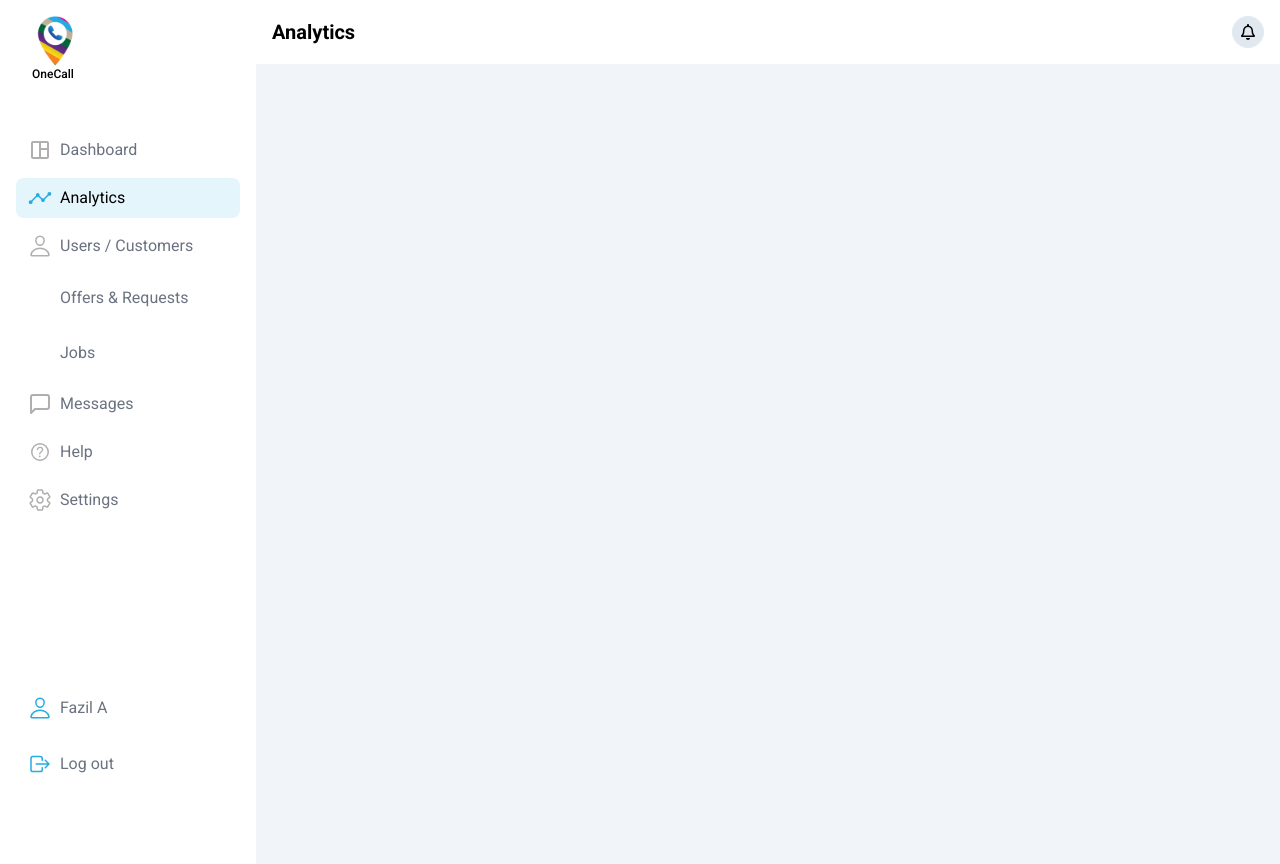
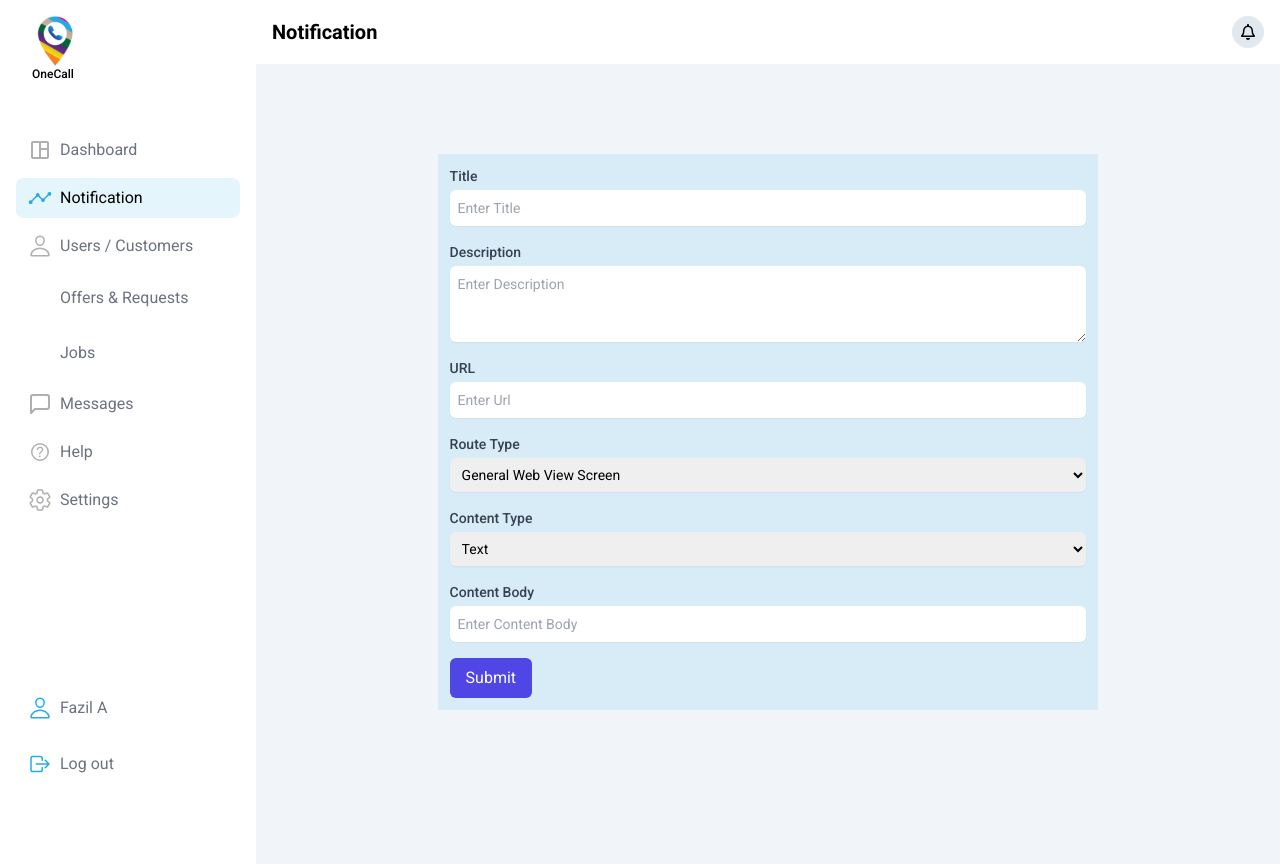
Before and after one commit to MTalhaKhan326/BusinessPortalv2.0, a React (Vite) app: page /analytics in a window 1280 px wide. Built offline with nearby package versions, Linux system fonts and the light colour scheme; some icons are missing.

Commit message:
first commit

```diff
--- a/package.json
+++ b/package.json
@@ -10,6 +10,7 @@
     "preview": "vite preview"
   },
   "dependencies": {
+    "axios": "^1.6.8",
     "localforage": "^1.10.0",
     "match-sorter": "^6.3.1",
     "react": "^18.2.0",
--- a/src/data/SidebarItems.jsx
+++ b/src/data/SidebarItems.jsx
@@ -13,7 +13,7 @@ const SidebarItems = [
   },
   {
     id: 2,
-    title: "Analytics",
+    title: "Notification",
     icon: <IoAnalytics color={"#AFAFAF"} size={"24px"} />,
     activeIcon: <IoAnalytics color={"#24ACE3"} size={"24px"} />,
     route: "/analytics"
--- a/src/main.jsx
+++ b/src/main.jsx
@@ -20,6 +20,7 @@ import JobsScreen from './modules/Jobs/JobsScreen.jsx';
 import MessagesScreen from './modules/Messages/MessagesScreen.jsx';
 import HelpScreen from './modules/Help/HelpScreen.jsx';
 import SettingsScreen from './modules/Settings/SettingsScreen.jsx';
+import NotificationScreen from './modules/Notifications/NotificationScreen.jsx';
 
 const router = createBrowserRouter([
   // {
@@ -66,7 +67,7 @@ const router = createBrowserRouter([
   },
   {
     path: "/analytics",
-    element: <AnalyticsScreen />,
+    element: <NotificationScreen />,
   },
   {
     path: "/customers",
--- /dev/null
+++ b/src/modules/Notifications/Form.jsx
@@ -0,0 +1,176 @@
+import axios from 'axios';
+import React, { useState } from 'react';
+
+const Form = () => {
+  const [formData, setFormData] = useState({
+    title: '',
+    description: '',
+    url: '',
+    routeType: 'general_web_view_screen', // Initial value for route type
+    contentType: 'text', // Initial value for content type
+    contentBody: '' // Initial value for content body
+  });
+
+  const [errors, setErrors] = useState({
+    title: '',
+    description: ''
+  });
+
+  const handleChange = (e) => {
+    const { name, value } = e.target;
+    setFormData({
+      ...formData,
+      [name]: value
+    });
+  };
+
+  const handleSubmit = async (e) => {
+    e.preventDefault();
+    if (!formData.title) {
+      setErrors((prevErrors) => ({
+        ...prevErrors,
+        title: 'Title is required'
+      }));
+      return;
+    }
+
+    if (!formData.description) {
+      setErrors((prevErrors) => ({
+        ...prevErrors,
+        description: 'Description is required'
+      }));
+      return;
+    }
+
+    const apiUrl = 'https://crm-lara-mongo-7azts5zmra-uc.a.run.app/api/broadcast-notification';
+    try {
+      const response = await axios.post(apiUrl, {
+        title: formData.title,
+        body: formData.description,
+        route_type: formData.routeType,
+        route: formData.url,
+        "markerId":"65deedcd9135274171b0faa5",
+        content_type: formData.contentType,
+        content_body: formData.contentBody
+      });
+
+      console.log(response.data)
+
+      if (!response.data) {
+        throw new Error('Failed to submit form data');
+      }
+      else{
+        window.location.reload()
+      }
+
+      // If form data is successfully submitted, you may want to reset the form or show a success message
+      console.log('Form data submitted successfully', response);
+      setFormData({
+        title: '',
+        description: '',
+        url: '',
+        routeType: 'general_web_view_screen',
+        contentType: 'text',
+        contentBody: ''
+      });
+      setErrors({
+        title: '',
+        description: ''
+      });
+    } catch (error) {
+      console.error('Error submitting form data:', error);
+      // Handle error, show error message, etc.
+    }
+  };
+
+  return (
+    <div className="flex justify-center items-center">
+      <form onSubmit={handleSubmit} className="w-[70%] bg-[#24ACE31F] p-3 mt-[50px]">
+        <div className="mb-4">
+          <label htmlFor="title" className="block text-sm font-medium text-gray-700">Title</label>
+          <input
+            type="text"
+            id="title"
+            name="title"
+            placeholder='Enter Title'
+            value={formData.title}
+            onChange={handleChange}
+            className="mt-1 focus:ring-indigo-500 p-2 focus:border-indigo-500 block w-full shadow-sm sm:text-sm border-gray-300 rounded-md"
+          />
+          {errors.title && <p className="text-red-500 text-xs mt-1">{errors.title}</p>}
+        </div>
+        <div className="mb-4">
+          <label htmlFor="description" className="block text-sm font-medium text-gray-700">Description</label>
+          <textarea
+            id="description"
+            name="description"
+            value={formData.description}
+            onChange={handleChange}
+            rows="3"
+            placeholder='Enter Description'
+            className="mt-1 focus:ring-indigo-500 p-2 focus:border-indigo-500 block w-full shadow-sm sm:text-sm border-gray-300 rounded-md"
+          ></textarea>
+          {errors.description && <p className="text-red-500 text-xs mt-1">{errors.description}</p>}
+        </div>
+        <div className="mb-4">
+          <label htmlFor="url" className="block text-sm font-medium text-gray-700">URL</label>
+          <input
+            type="text"
+            id="url"
+            name="url"
+            value={formData.url}
+            onChange={handleChange}
+            placeholder='Enter Url'
+            className="mt-1 focus:ring-indigo-500 p-2 focus:border-indigo-500 block w-full shadow-sm sm:text-sm border-gray-300 rounded-md"
+          />
+        </div>
+        <div className="mb-4">
+          <label htmlFor="routeType" className="block text-sm font-medium text-gray-700">Route Type</label>
+          <select
+            id="routeType"
+            name="routeType"
+            value={formData.routeType}
+            onChange={handleChange}
+            className="mt-1 focus:ring-indigo-500 p-2 focus:border-indigo-500 block w-full shadow-sm sm:text-sm border-gray-300 rounded-md"
+          >
+            <option value="general_web_view_screen">General Web View Screen</option>
+            <option value="post_screen">Post Screen</option>
+          </select>
+        </div>
+        <div className="mb-4">
+          <label htmlFor="contentType" className="block text-sm font-medium text-gray-700">Content Type</label>
+          <select
+            id="contentType"
+            name="contentType"
+            value={formData.contentType}
+            onChange={handleChange}
+            className="mt-1 focus:ring-indigo-500 p-2 focus:border-indigo-500 block w-full shadow-sm sm:text-sm border-gray-300 rounded-md"
+          >
+            <option value="text">Text</option>
+            <option value="image">Image</option>
+          </select>
+        </div>
+        <div className="mb-4">
+          <label htmlFor="contentBody" className="block text-sm font-medium text-gray-700">Content Body</label>
+          <input
+            type="text"
+            id="contentBody"
+            name="contentBody"
+            value={formData.contentBody}
+            onChange={handleChange}
+            placeholder='Enter Content Body'
+            className="mt-1 focus:ring-indigo-500 p-2 focus:border-indigo-500 block w-full shadow-sm sm:text-sm border-gray-300 rounded-md"
+          />
+        </div>
+        <button
+          type="submit"
+          className="bg-indigo-600 text-white py-2 px-4 rounded-md hover:bg-indigo-700 focus:outline-none focus:ring-2 focus:ring-indigo-500 focus:ring-offset-2"
+        >
+          Submit
+        </button>
+      </form>
+    </div>
+  );
+};
+
+export default Form;
--- /dev/null
+++ b/src/modules/Notifications/NotificationScreen.jsx
@@ -0,0 +1,13 @@
+import DashboardTemplate from "../../Components/Templates/DashboardTemplate.jsx";
+import DashboardScreen from "../Dashboard/DashboardScreen.jsx";
+import Form from "./Form.jsx";
+
+function NotificationScreen() {
+  return (
+    <DashboardTemplate pageTitle={"Notification"}>
+        <Form/>
+    </DashboardTemplate>
+  );
+}
+
+export default NotificationScreen;
```
Also changed, not shown: 2 other files (tests, documents, lock files or other folders).
